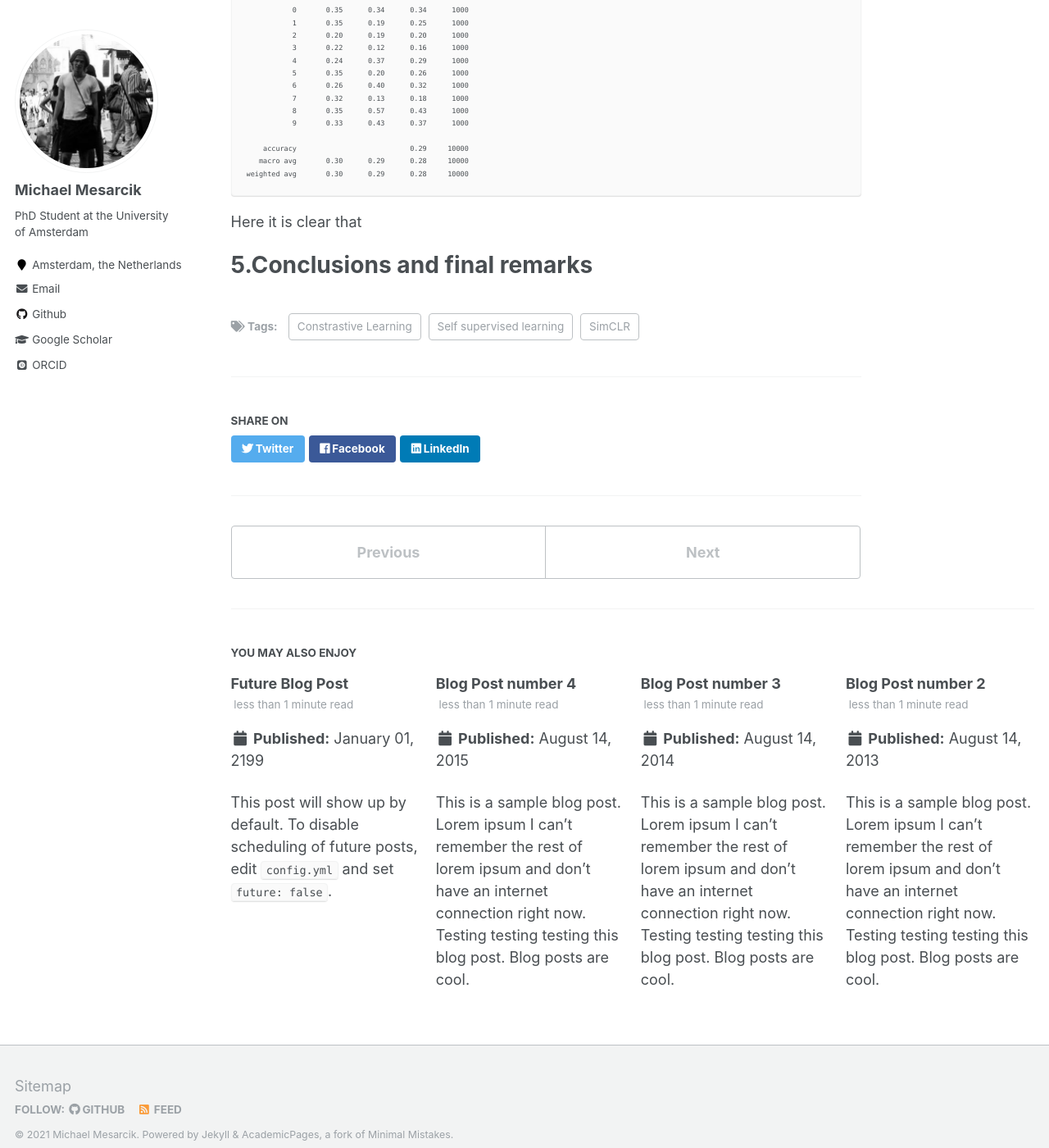
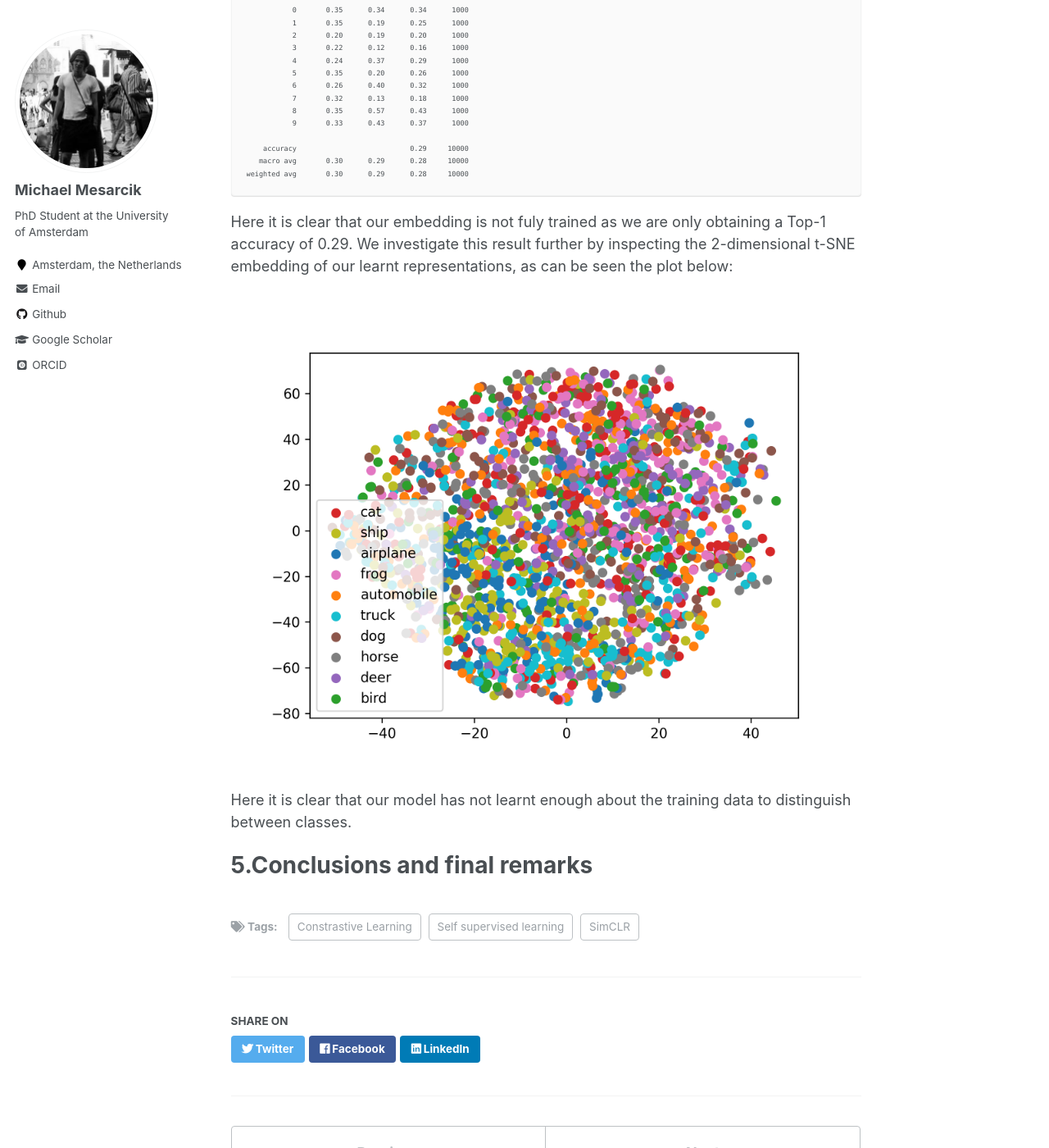
Before and after one commit to mesarcik/mesarcik.github.io, a Jekyll site: the page built from _posts/2021-12-08-blog-post-simclr.md, in a window 1280 px wide and 1400 px high, scrolled down 5228 px. Shown: the whole window at 82% size. Built offline with Jekyll 4.4.1, drawn with Linux system fonts in a browser that asks for light colours; some web fonts are replaced; formulas are drawn with MathJax 3; some of the changed text lies outside the part shown.

Commit message:
blog post updated

````diff
--- a/_posts/2021-12-08-blog-post-simclr.md
+++ b/_posts/2021-12-08-blog-post-simclr.md
@@ -144,11 +144,11 @@ We then iterate over each batch, calculate the similarities and update the weigh
 The linear classifier is implemented in the sklearn framework. It receives the embedding generated by the SimCLR model and uses a multi-class SVM to classify the test data. It must be noted that the SVM is applied to the embeddings, $$h$$, before the non-linear MLP is applied. The code is shown below:
 
 ```python
-		from sklearn.svm import SVC
+from sklearn.svm import SVC
 
-		svclassifier = SVC(kernel='linear')
-		svclassifier.fit(z_train, z_train_labels)
-		y = svclassifier.predict(z_test)
+svclassifier = SVC(kernel='linear')
+svclassifier.fit(z_train, z_train_labels)
+y = svclassifier.predict(z_test)
 
 ```
 
@@ -179,8 +179,11 @@ Using this partially trained model we apply a linear classifier, and obtain the
 weighted avg       0.30      0.29      0.28     10000
 ```
 
-Here it is clear that
+Here it is clear that our embedding is not fuly trained as we are only obtaining a Top-1 accuracy of 0.29. We investigate this result further by inspecting the 2-dimensional t-SNE embedding of our learnt representations, as can be seen the plot below:
 
+![TSNE](/assets/images/tsne.png)
+
+Here it is clear that our model has not learnt enough about the training data to distinguish between classes.
 
 5.Conclusions and final remarks
 ======
````
